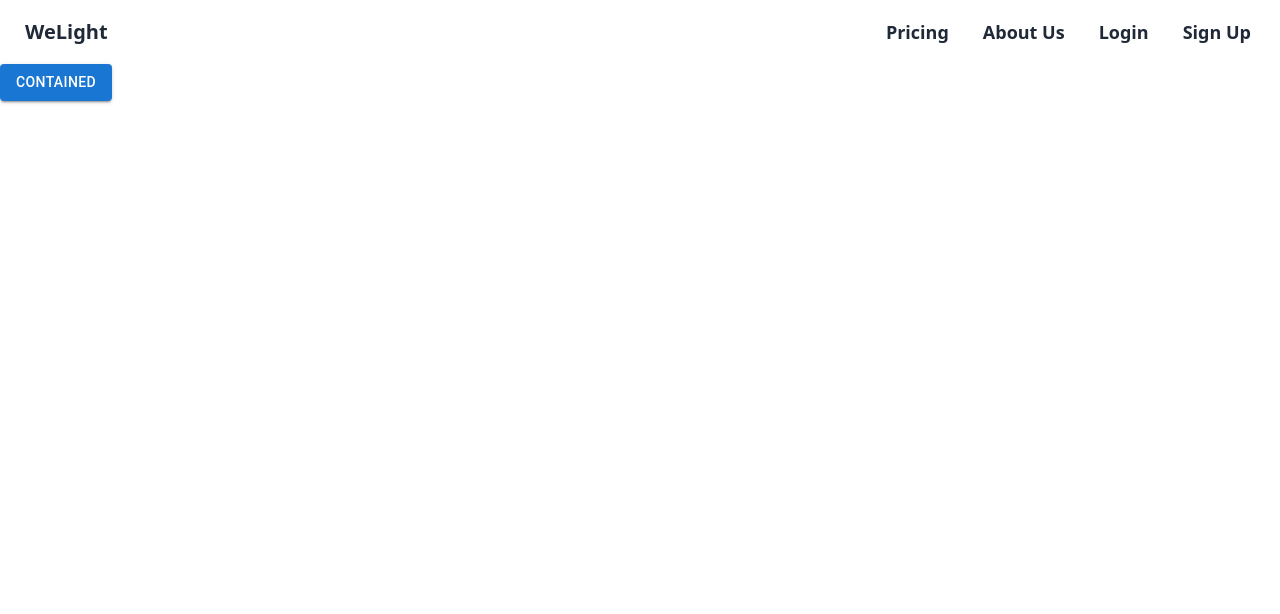
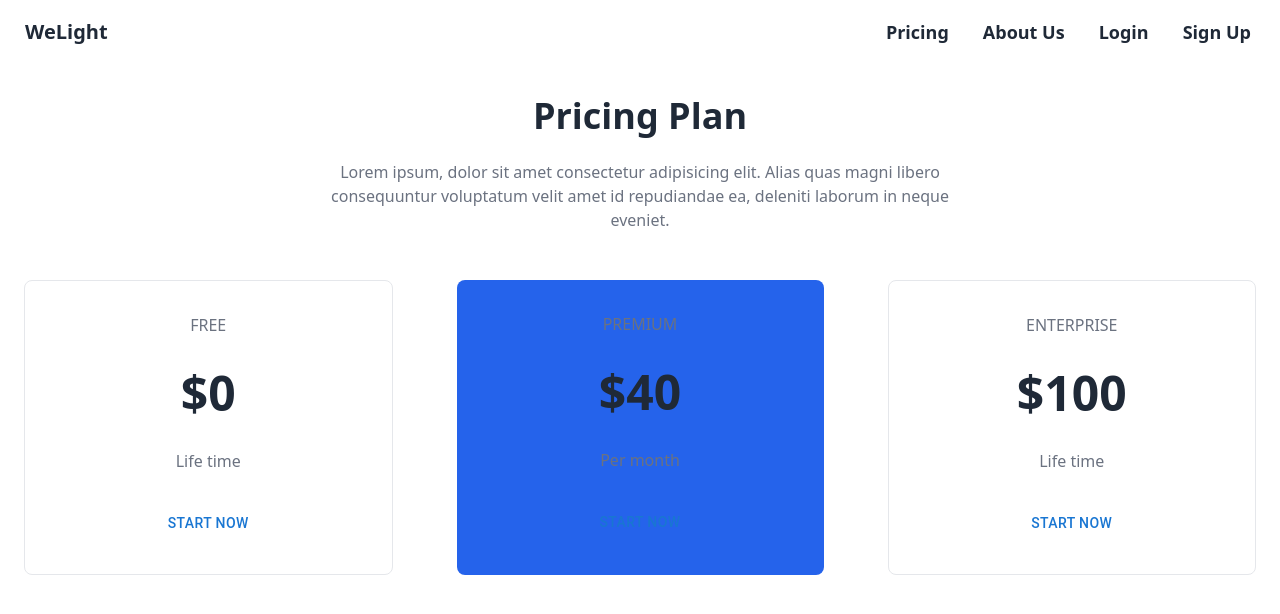
Before and after one commit to designasabaker/welightpreview, a Next.js app: page /pricing in a window 1280 px wide. Shown: the top 614 px of the page. Built offline with nearby package versions, Linux system fonts and the light colour scheme.

Commit message:
refactor pricing page - implemented mui features

```diff
--- a/app/pricing/page.tsx
+++ b/app/pricing/page.tsx
@@ -1,13 +1,81 @@
 'use client';
 
 import React from "react";
-import {Button} from "@mui/material";
+import {Box, Button, Stack} from "@mui/material";
+
+
+const pricing_info = [
+    {
+        title: "FREE",
+        cost: 0,
+        freq: "Life time",
+        link: "",
+        highlighted: false
+    },{
+        title: "PREMIUM",
+        cost: 40,
+        freq: "Per month",
+        link: "",
+        highlighted: true
+    },{
+        title: "ENTERPRISE",
+        cost: 100,
+        freq: "Life time",
+        link: "",
+        highlighted: false
+    }
+]
+
 
 export default function Pricing() {
+
+
     return (
-        <div>
-            <Button variant="contained">Contained</Button>
+        <div className="bg-white dark:bg-gray-900">
+            <div className="container px-6 py-8 mx-auto">
+                <h1 className="text-3xl font-semibold text-center text-gray-800 capitalize lg:text-4xl dark:text-white">Pricing Plan</h1>
 
+                <p className="max-w-2xl mx-auto mt-4 text-center text-gray-500 xl:mt-6 dark:text-gray-300">
+                    Lorem ipsum, dolor sit amet consectetur adipisicing elit. Alias quas magni libero consequuntur voluptatum velit amet id repudiandae ea, deleniti laborum in neque eveniet.
+                </p>
+
+                <Stack className="grid grid-cols-1 gap-8 mt-6 xl:mt-12 xl:gap-12 md:grid-cols-2 lg:grid-cols-3" direction="row" spacing={2}>
+                    {
+                        pricing_info.map((p, index) => {
+                            return (
+                                <Box
+                                    className={
+                                        !p.highlighted ?
+                                            "w-full p-8 space-y-8 text-center border border-gray-200 rounded-lg dark:border-gray-700"
+                                            : "w-full p-8 space-y-8 text-center bg-blue-600 rounded-lg"
+                                    }
+                                    key={index}
+                                >
+                                    <p className="font-medium text-gray-500 uppercase dark:text-gray-300">
+                                        {p.title.toUpperCase()}
+                                    </p>
+
+                                    <h2 className="text-5xl font-bold text-gray-800 uppercase dark:text-gray-100">
+                                        ${p.cost}
+                                    </h2>
+
+                                    <p className="font-medium text-gray-500 dark:text-gray-300">
+                                        {p.freq}
+                                    </p>
+                                    <Button className={
+                                        !p.highlighted ?
+                                            "w-full px-4 py-2 mt-10 tracking-wide text-white capitalize transition-colors duration-300 transform bg-blue-600 rounded-md hover:bg-blue-500 focus:outline-none focus:bg-blue-500 focus:ring focus:ring-blue-300 focus:ring-opacity-80"
+                                            : "w-full px-4 py-2 mt-10 tracking-wide text-blue-500 capitalize transition-colors duration-300 transform bg-white rounded-md hover:bg-gray-100 focus:outline-none focus:bg-gray-100 focus:ring focus:ring-gray-200 focus:ring-opacity-80"
+                                    }>
+                                        Start Now
+                                    </Button>
+                                </Box>
+                            )
+                        })
+                    }
+
+                </Stack>
+            </div>
         </div>
     );
 }
```
